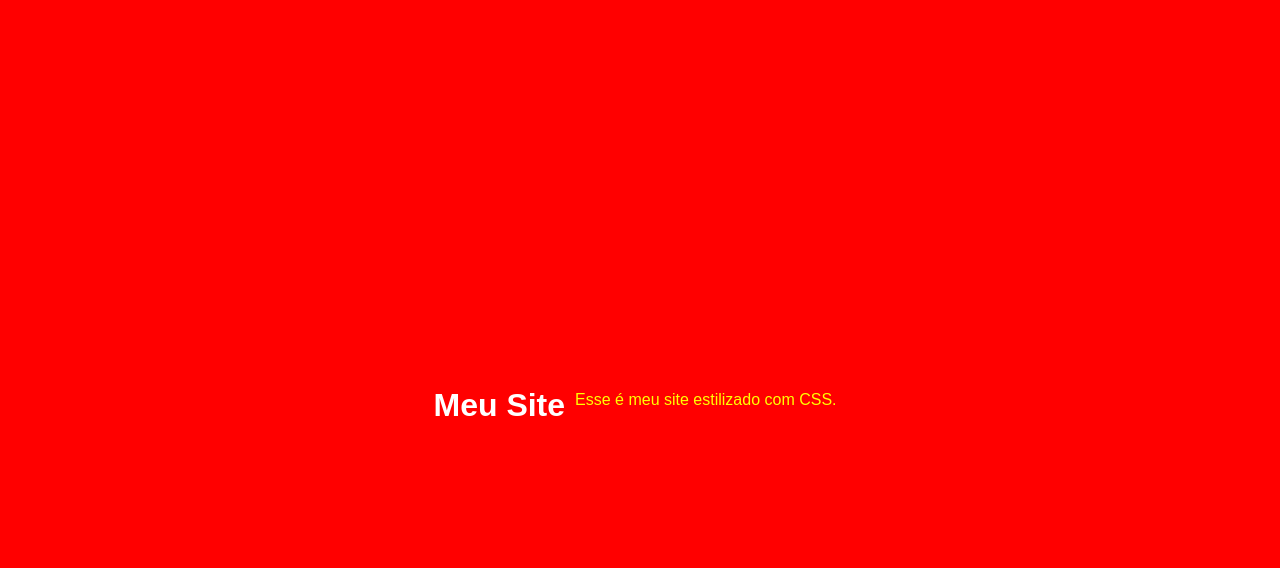
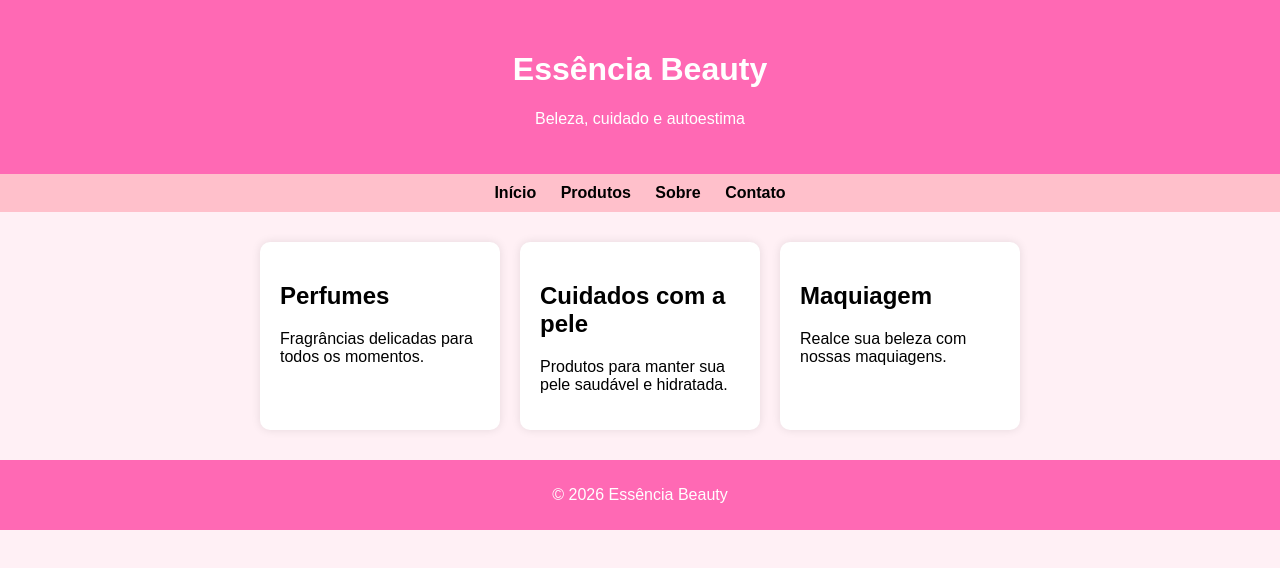
Before and after one commit to geovanaqueiroz-sketch/meu-primeiro-site-html, a plain HTML site: page index.html in a window 1280 px wide. Drawn offline with Linux system fonts and the light colour scheme.

Commit message:
meu site html atualizado

```diff
--- a/index.html
+++ b/index.html
@@ -1,14 +1,63 @@
 <!DOCTYPE html>
-<html>
+<html lang="pt-br">
+
 <head>
-    <meta charset="UTF-8">
-    <title>Meu Site</title>
-    <link rel="stylesheet" href="style.css">
+<meta charset="UTF-8">
+<meta name="viewport" content="width=device-width, initial-scale=1.0">
+<title>Essência Beauty</title>
+
+<link rel="stylesheet" href="style.css">
+
 </head>
+
 <body>
 
-    <h1>Meu Site</h1>
-    <p>Esse é meu site estilizado com CSS.</p>
+<header>
+
+<h1>Essência Beauty</h1>
+<p>Beleza, cuidado e autoestima</p>
+
+</header>
+
+<nav>
+
+<a href="#">Início</a>
+<a href="#">Produtos</a>
+<a href="#">Sobre</a>
+<a href="#">Contato</a>
+
+</nav>
+
+<section class="container">
+
+<div class="card">
+
+<h2>Perfumes</h2>
+<p>Fragrâncias delicadas para todos os momentos.</p>
+
+</div>
+
+<div class="card">
+
+<h2>Cuidados com a pele</h2>
+<p>Produtos para manter sua pele saudável e hidratada.</p>
+
+</div>
+
+<div class="card">
+
+<h2>Maquiagem</h2>
+<p>Realce sua beleza com nossas maquiagens.</p>
+
+</div>
+
+</section>
+
+<footer>
+
+<p>© 2026 Essência Beauty</p>
+
+</footer>
 
 </body>
 </html>
--- a/style.css
+++ b/style.css
@@ -1,20 +1,83 @@
-body {
-  background-color: red;
-  font-family: Arial, sans-serif;
-  display: flex;
-  justify-content: center;
-  align-items: center;
-  height: 100vh;
-  margin: 0;
+body{
+
+font-family: Arial;
+margin:0;
+background:#fff0f5;
+
 }
 
-h1 {
-  color: white;
-  margin-bottom: 10px;
+header{
+
+background:#ff69b4;
+color:white;
+text-align:center;
+padding:30px;
+
 }
 
-p {
-  color: yellow;
-  padding: 10px;
-  border-radius: 8px;
+nav{
+
+background:#ffc0cb;
+text-align:center;
+padding:10px;
+
 }
+
+nav a{
+
+margin:10px;
+text-decoration:none;
+color:black;
+font-weight:bold;
+
+}
+
+.container{
+
+display:flex;
+justify-content:center;
+gap:20px;
+padding:30px;
+
+}
+
+.card{
+
+background:white;
+padding:20px;
+border-radius:10px;
+width:200px;
+box-shadow:0px 0px 10px rgba(0,0,0,0.1);
+
+}
+
+footer{
+
+background:#ff69b4;
+color:white;
+text-align:center;
+padding:10px;
+
+}
+
+
+/* RESPONSIVIDADE */
+
+/* celular */
+
+@media screen and (max-width:768px){
+
+.container{
+
+flex-direction:column;
+align-items:center;
+
+}
+
+.card{
+
+width:80%;
+
+}
+
+}
```
